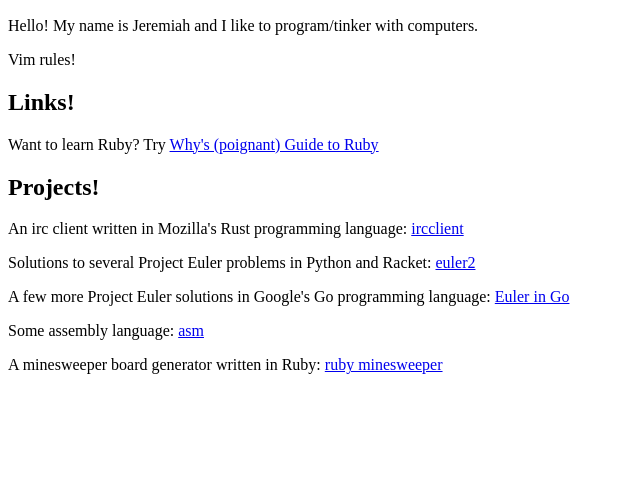
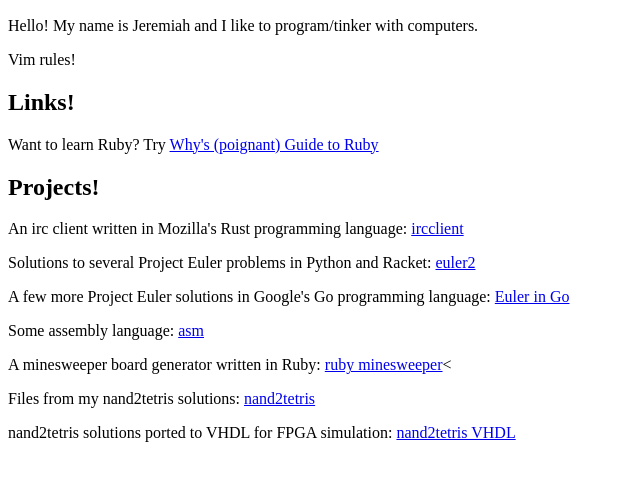
Before and after one commit to kzzch/kzzch.github.io, a plain HTML site: page index.html in a window 1280 px wide. Shown: the part 110-590 px from the top of the page, without its empty margins (0-640 px from the left). Drawn offline with Linux system fonts and the light colour scheme.

Commit message:
Update index.html
added nand2tetris files

```diff
--- a/index.html
+++ b/index.html
@@ -26,7 +26,9 @@
       <p>Solutions to several Project Euler problems in Python and Racket: <a href="https://github.com/kzzch/euler2">euler2</a></p>
       <p>A few more Project Euler solutions in Google's Go programming language: <a href="https://github.com/kzzch/Project-Euler">Euler in Go</a></p>
       <p>Some assembly language: <a href="https://github.com/kzzch/asm">asm</a></p>
-      <p>A minesweeper board generator written in Ruby: <a href="https://github.com/kzzch/ruby_minesweeper">ruby minesweeper</a></p>
+      <p>A minesweeper board generator written in Ruby: <a href="https://github.com/kzzch/ruby_minesweeper">ruby minesweeper</a><
+      <p>Files from my nand2tetris solutions: <a href="https://github.com/kzzch/nand2tetris">nand2tetris</a></p>
+      <p>nand2tetris solutions ported to VHDL for FPGA simulation: <a href="https://github.com/kzzch/nand2tetris-vhdl">nand2tetris VHDL</a></p>
       </article>
     </section>
     <footer>
```
